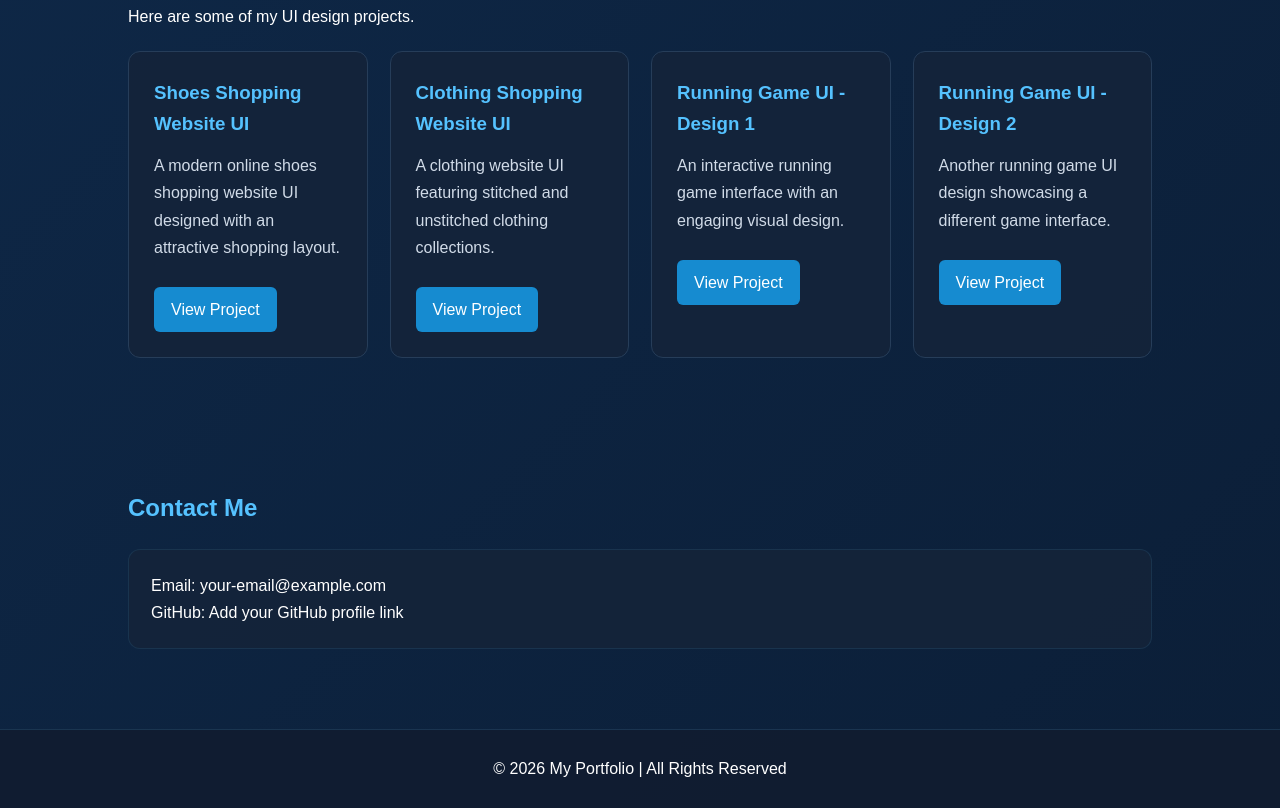
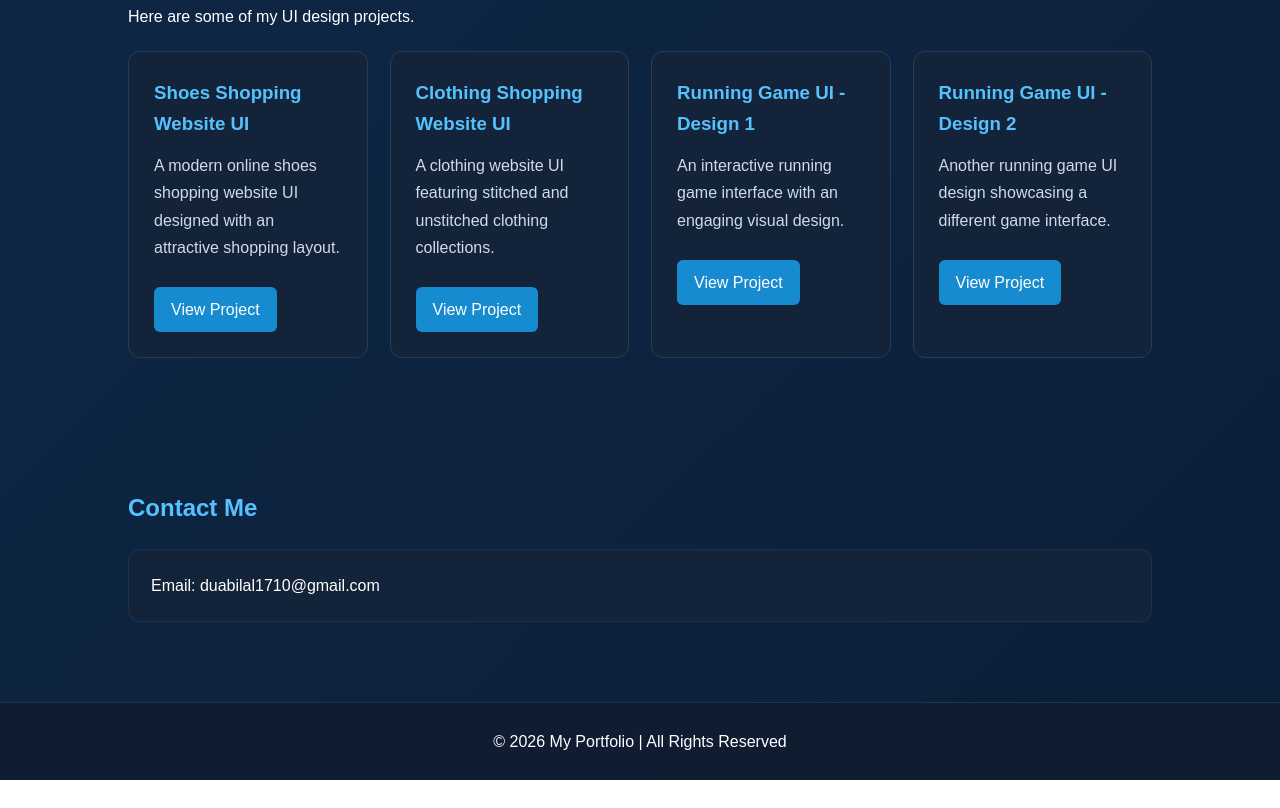
Before and after one commit to duabila1/Duasrepository, a plain HTML site: page index.html in a window 1280 px wide. Shown: the part 1856-2664 px from the top of the page. After the commit the page ends 2636 px from the top, so only its background shows below. Drawn offline with Linux system fonts and the light colour scheme.

Commit message:
Update contact information in index.html

```diff
--- a/index.html
+++ b/index.html
@@ -433,8 +433,7 @@
     <h2>Contact Me</h2>
 
     <div class="card">
-        <p>Email: your-email@example.com</p>
-        <p>GitHub: Add your GitHub profile link</p>
+        <p>Email: duabilal1710@gmail.com</p>
     </div>
 </section>
 
```
